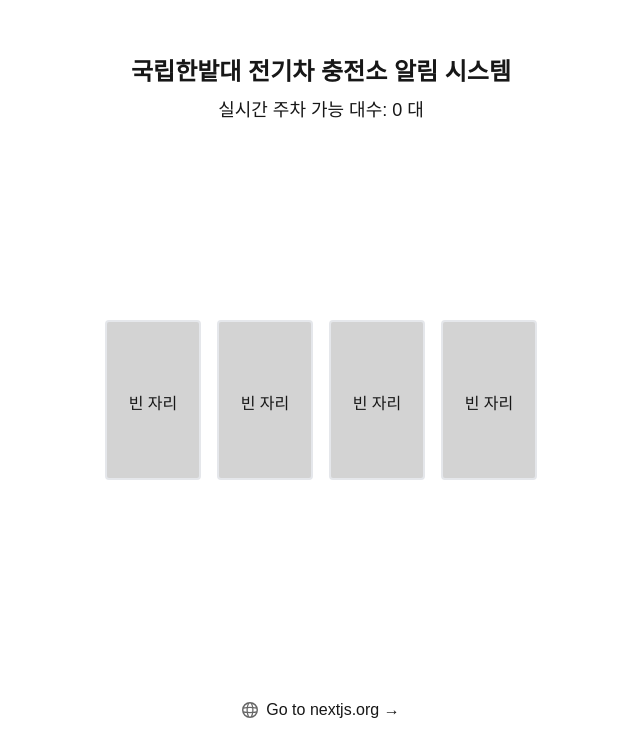
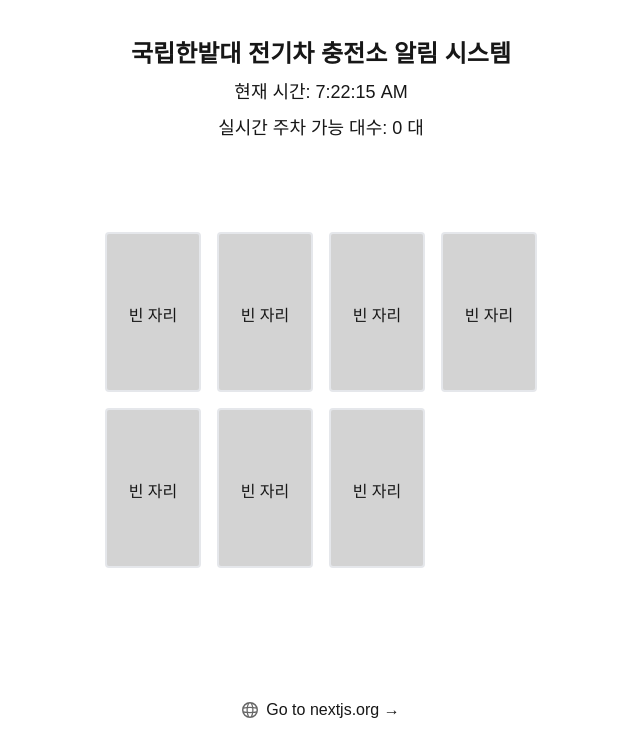
Before and after one commit to wodeyuzhou/evcharge-status, a Next.js app: page / in a window 1280 px wide. Shown: the top 756 px of the page, without its empty margins (319-959 px from the left). Built offline with nearby package versions, Linux system fonts and the light colour scheme; no server answers.

Commit message:
add time & parking lots

```diff
--- a/app/page.tsx
+++ b/app/page.tsx
@@ -11,9 +11,11 @@ type ParkingData = {
 export default function EVChargingStation() {
   const [parkingData, setParkingData] = useState<ParkingData>({
     availableSpots: 0,
-    parkingTimes: ["", "", "", ""],
+    parkingTimes: Array(7).fill(""), // 주차 가능 자리 7개
   });
+  const [currentTime, setCurrentTime] = useState("");
 
+  // 주차 데이터 업데이트
   useEffect(() => {
     const fetchData = async () => {
       try {
@@ -33,10 +35,20 @@ export default function EVChargingStation() {
     return () => clearInterval(interval); // 컴포넌트가 언마운트될 때 interval 정리
   }, []);
 
+  // 실시간 시간 업데이트
+  useEffect(() => {
+    const timeInterval = setInterval(() => {
+      const now = new Date();
+      setCurrentTime(now.toLocaleTimeString());
+    }, 1000);
+    return () => clearInterval(timeInterval);
+  }, []);
+
   return (
     <div className="grid grid-rows-[20px_1fr_20px] items-center justify-items-center min-h-screen p-8 pb-20 gap-16 sm:p-20 font-[var(--font-geist-sans)]">
       <header className="text-center">
         <h1 className="text-2xl font-bold">국립한밭대 전기차 충전소 알림 시스템</h1>
+        <p className="text-lg mt-2">현재 시간: {currentTime}</p>
         <p className="text-lg mt-2">실시간 주차 가능 대수: {parkingData.availableSpots} 대</p>
       </header>
 
```
